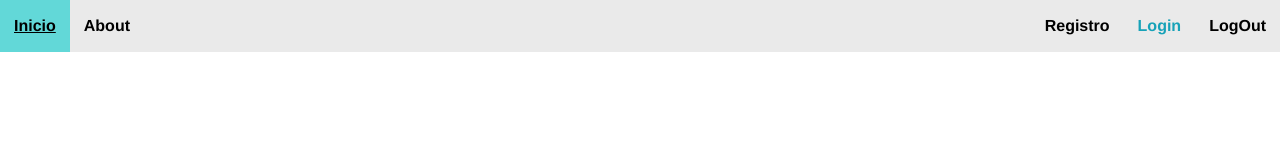
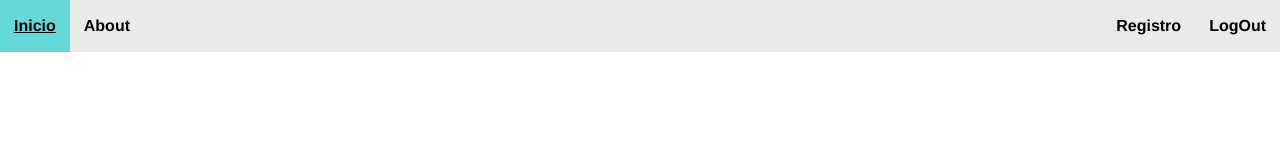
Before and after one commit to lac56-alu/ADI_Practica3, a Vue app in the folder client/: page /#/login in a window 1280 px wide. Shown: the top 160 px of the page. Built offline with nearby package versions, Linux system fonts and the light colour scheme.

Commit message:
Mod barra intento

```diff
--- a/client/src/App.vue
+++ b/client/src/App.vue
@@ -5,7 +5,7 @@
         <li> <router-link to="/places">Inicio</router-link> </li>
         <li> <router-link to="/about">About</router-link> </li>
         <li style="float:right"> <a v-on:click="logoutUser">LogOut </a> </li>
-        <li style="float:right"> <router-link to="/login">Login</router-link> </li>
+        <li v-show="log" style="float:right"> <router-link to="/login">Login</router-link> </li>
         <li style="float:right"> <router-link to="/register">Registro</router-link> </li>
       </div>
     </ul>
@@ -16,10 +16,16 @@
 <script>
 import { logOut } from './services/UserService';
 export default {
+    data(){
+    return{
+      usuario: localStorage.userName,
+      log: localStorage.registrado
+    }
+  },
   methods: {
     logoutUser() {
       logOut();
-      this.$router.push('/');
+      this.$router.push('/places');
     }
   }
 };
--- a/client/src/views/Login.vue
+++ b/client/src/views/Login.vue
@@ -64,6 +64,7 @@
                         localStorage.token = response.token;
                         localStorage.registrado = true;
                         console.log(localStorage.user)
+                        this.$router.push('/myplaces');
 
                     }
                     else{
```
